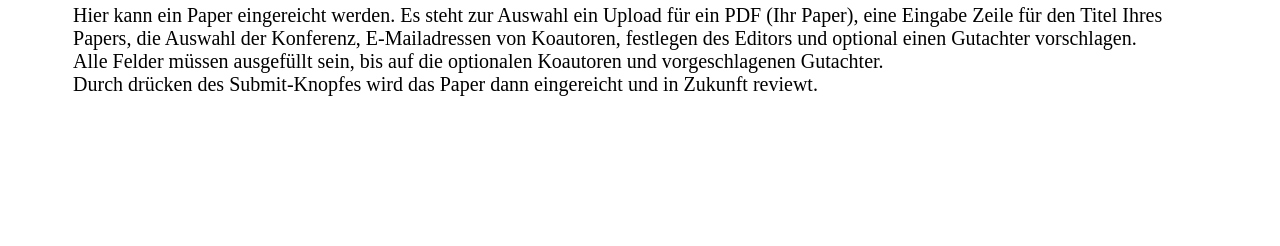
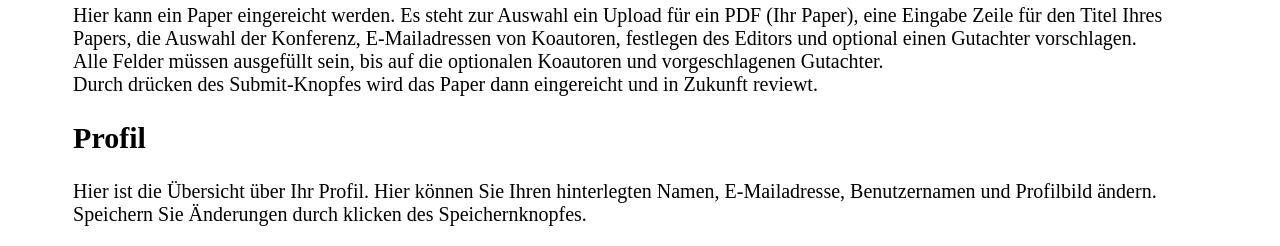
Before and after one commit to guersterst/LasEs, a plain HTML site: page docs/kurzhilfe/kurzhilfe.html in a window 1280 px wide. Shown: the part 607-853 px from the top of the page. Before the commit the page ends 800 px from the top, so only its background shows below. Drawn offline with Linux system fonts and the light colour scheme.

Commit message:
further...

```diff
--- a/docs/kurzhilfe/kurzhilfe.html
+++ b/docs/kurzhilfe/kurzhilfe.html
@@ -64,6 +64,16 @@
                 Durch drücken des Submit-Knopfes wird das Paper dann eingereicht und in Zukunft reviewt.
             </p>
         </div>
+
+        <div id="profile" class="entry">
+            <h2>Profil</h2>
+            <p class="helptext">
+                Hier ist die Übersicht über Ihr Profil.
+                Hier können Sie Ihren hinterlegten Namen, E-Mailadresse, Benutzernamen und Profilbild ändern.
+                Speichern Sie Änderungen durch klicken des Speichernknopfes.
+            </p>
+        </div>
+
     </div>
 </div>
 </body>
```
